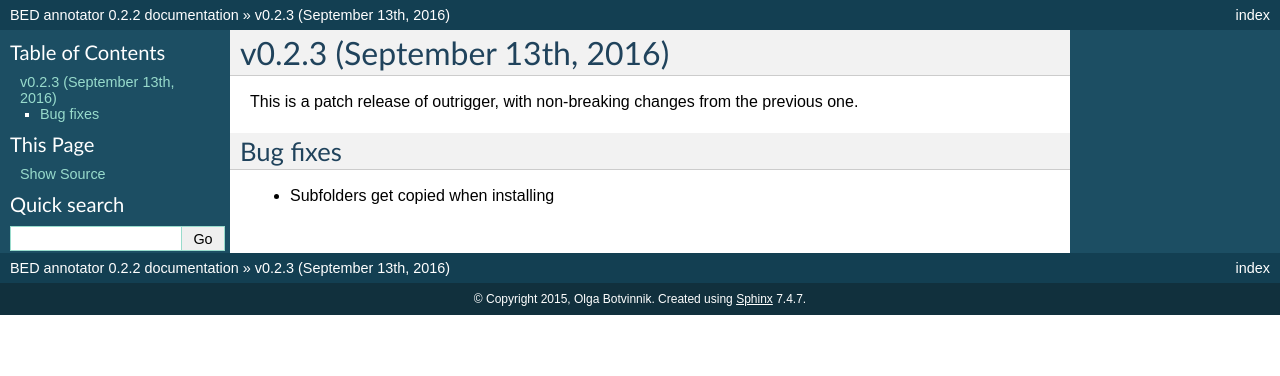
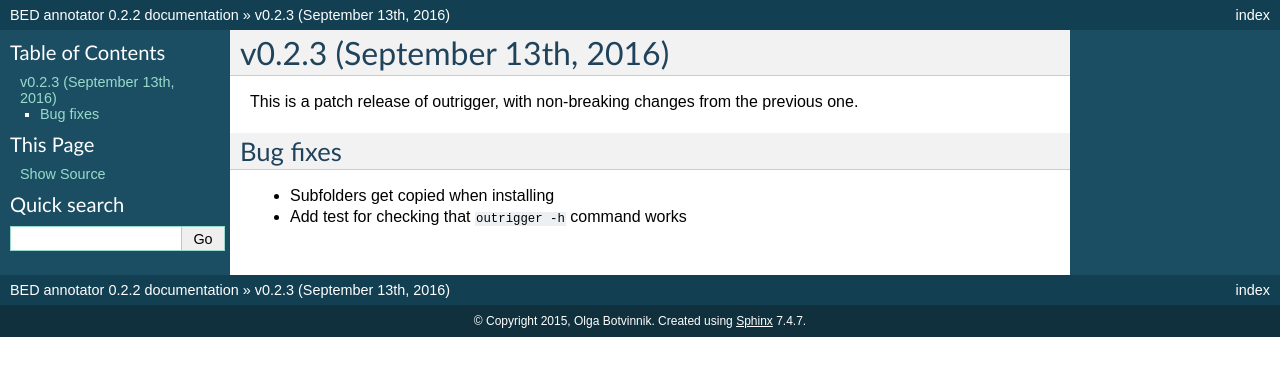
Before and after one commit to YeoLab/outrigger, a Sphinx documentation site: the page built from docs/releases/v0.2.3.rst, in a window 1280 px wide. Shown: the top 376 px of the page. Built offline with Sphinx 7.4.7, drawn with Linux system fonts in a browser that asks for light colours; pages that are not in the unit, such as notebooks, are missing from menus.

Commit message:
Add note about new test

```diff
--- a/docs/releases/v0.2.3.rst
+++ b/docs/releases/v0.2.3.rst
@@ -9,3 +9,4 @@ Bug fixes
 ~~~~~~~~~
 
 - Subfolders get copied when installing
+- Add test for checking that ``outrigger -h`` command works
```
